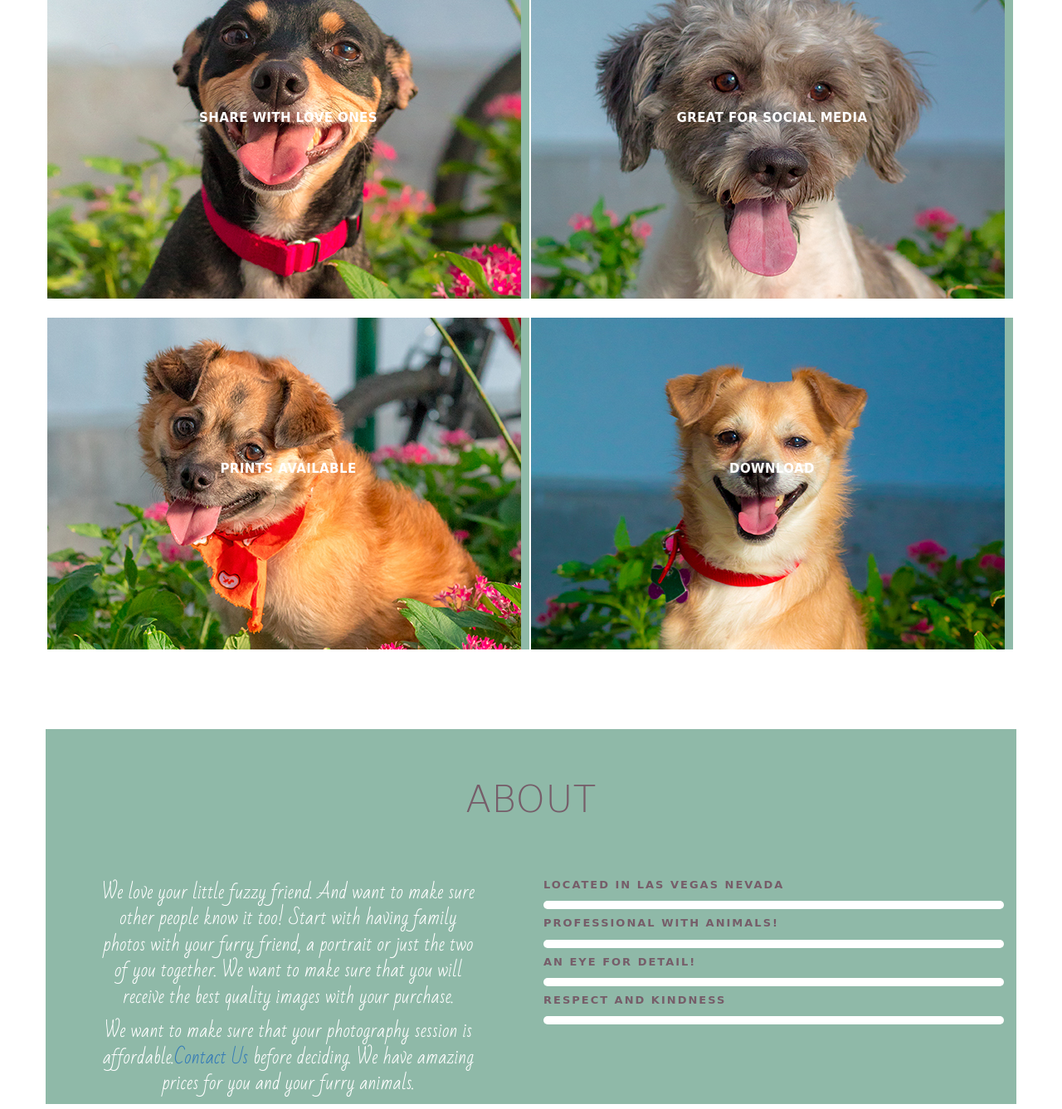
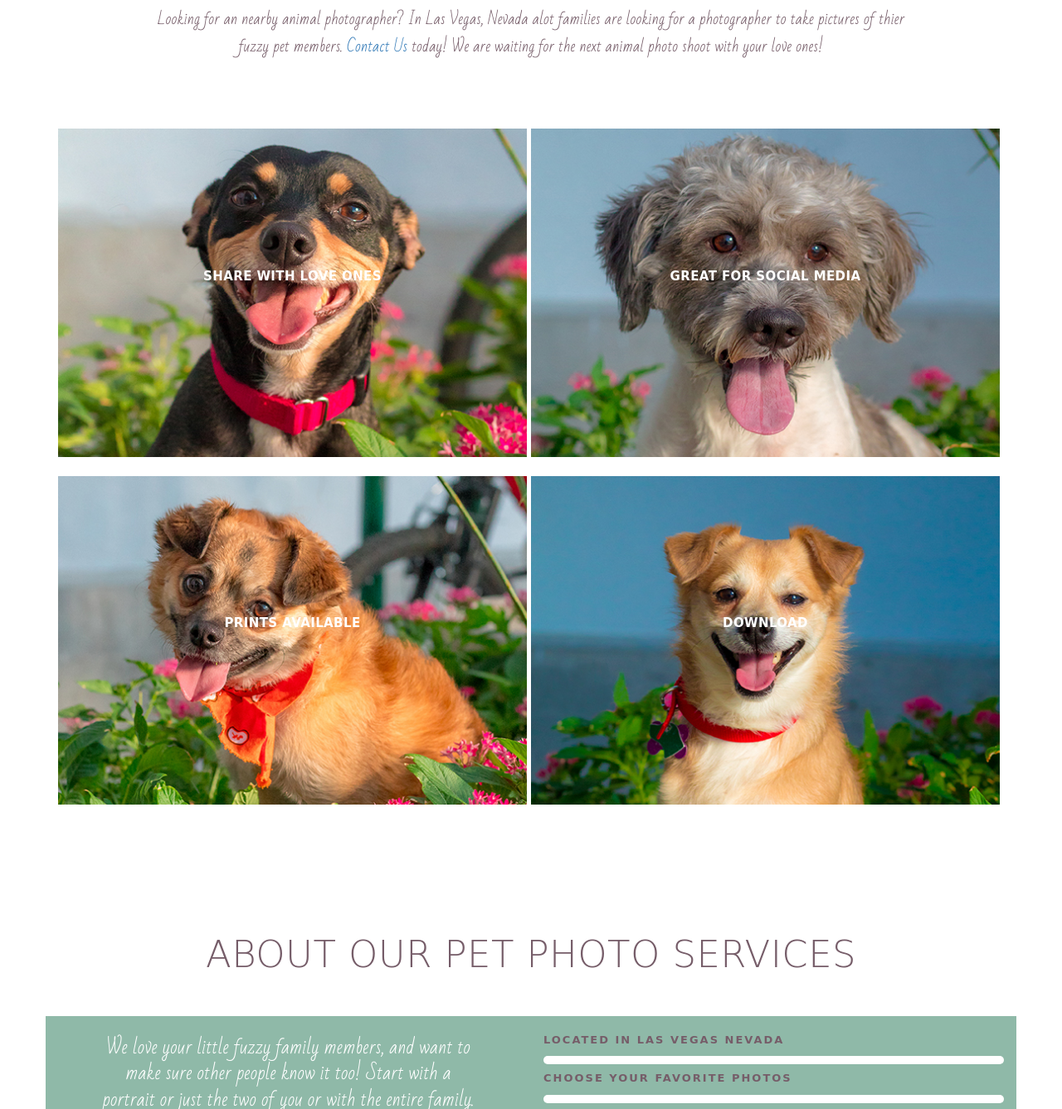
Before and after one commit to VictorHaun/victorhaun.github.io, a plain HTML site: page index.html in a window 1280 px wide. Shown: the part 395-1732 px from the top of the page at 83% size. Drawn offline with nearby package versions, Linux system fonts and the light colour scheme; a web font is replaced by a local one.

Commit message:
Adding Keywords

```diff
--- a/css/style.css
+++ b/css/style.css
@@ -69,8 +69,8 @@ section {
 --------------------*/
 
 .row-0-gutter {
-    margin-left: -13px;
-    margin-right: -13px;
+    margin-left: 0;
+    margin-right: 0;
 }
 
 .col-0-gutter {
@@ -172,7 +172,9 @@ font-family: 'Baloo', cursive;
 /*--------------------
 4. Sections
 --------------------*/
-
+ section#portfolio {
+	margin-top:100px;
+}
 
 .section-title {
 	padding-bottom: 30px;
@@ -188,11 +190,14 @@ font-family: 'Baloo', cursive;
 	font-weight: 300;
 	line-height: 33px;
 	margin: 25px 100px 30px 100px;
+    color: #765d69;
 }
 
 .mz-module .section-title {
     padding: 40px 0;
 }
+
+
 
 /*--------------------
 4.1. About
@@ -294,7 +299,7 @@ font-weight: 700;
 figure {
 	position: relative;
     overflow: hidden;
-    margin: 0 2px 1px 0;
+    margin: 0 5px 1px 0;
     background: #726FB9;
     text-align: center;
 }
--- a/index.html
+++ b/index.html
@@ -5,10 +5,10 @@
 		<meta http-equiv="X-UA-Compatible" content="IE=edge">
 		<meta name="viewport" content="width=device-width, initial-scale=1">
 		<!-- The above 3 meta tags *must* come first in the head; any other head content must come *after* these tags -->
-		<meta name="description" content="Pet Photographer in Las Vegas Nevada. Contact Us 702-927-5201 !  ">
+		<meta name="description" content="Nearby Pet and Dog Photographer in Las Vegas Nevada. Contact Us 702-927-5201 !  ">
 		<meta name="author" content="Katia Haun">
 		<link rel="icon" href="favicon.ico">
-		<title>EVKPictures - Pet Photographer in Las Vegas Nevada</title>
+		<title>EVKPictures - Pet and Dog Photographer in Las Vegas Nevada</title>
 		<!-- Bootstrap core CSS -->
 		<link href="css/bootstrap.min.css" rel="stylesheet">
 		<link rel="stylesheet" href="https://maxcdn.bootstrapcdn.com/font-awesome/4.4.0/css/font-awesome.min.css">
@@ -27,7 +27,7 @@
 					<span class="icon-bar"></span>
 					<span class="icon-bar"></span>
 					</button>
-					<a class="navbar-brand page-scroll" href="#page-top"><img src="images/logo.png" alt="EVKPictures theme logo"></a>
+					<a class="navbar-brand page-scroll" href="#page-top"><img src="images/logo.png" alt="EVKPictures pet and dog photographer logo"></a>
 				</div>
 				<!-- Collect the nav links, forms, and other content for toggling -->
 				<div class="collapse navbar-collapse" id="bs-example-navbar-collapse-1">
@@ -48,9 +48,14 @@
 						<li>
 							<a class="page-scroll" href="#contact">Contact</a>
 						</li>
-                                                <li>
-                        <a href="tel: 702-927-5201" style="text-decoration: none"> (702)927-5201</a>
-                        </li>
+
+
+                        <div class="section-title">
+                            <h2 style="text-align:right;">
+                    <a href="tel: 702-927-5201" > (702)927-5201</a>
+                            </h2>
+                        </div>
+
 					</ul>
 				</div>
 				<!-- /.navbar-collapse -->
@@ -63,8 +68,8 @@
 			<div class="row">
 				<div class="col-lg-12 text-center">
 					<div class="section-title">
-						<h2>EVKPictures</h2>
-						<p>We put alot of effort as possible to make sure that we can make your moments last for ever!</p>
+						<h2>EVKPictures Pet Photography</h2>
+						<p>Looking for an nearby animal photographer? In Las Vegas, Nevada alot families are looking for a photographer to take pictures of thier fuzzy pet members. <a class="page-scroll" href="#contact">Contact Us</a>  today! We are waiting for the next animal photo shoot with your love ones! </p>
 					</div>
 				</div>
 			</div>
@@ -73,7 +78,7 @@
 				<div class="col-md-6 col-0-gutter">
 					<div class="ot-portfolio-item">
 						<figure class="effect-bubba">
-							<img src="images/demo/portfolio-1.jpg" alt="img02" class="img-responsive" />
+							<img src="images/demo/portfolio-1.jpg" alt="animal photo 2" class="img-responsive" />
 							<figcaption>
 								<h2>Share with love ones</h2>
 								<p>Have love ones know that you love your fuzzy animals!</p>
@@ -87,7 +92,7 @@
 				<div class="col-md-6 col-0-gutter">
 					<div class="ot-portfolio-item">
 						<figure class="effect-bubba">
-							<img src="images/demo/portfolio-2.jpg" alt="img02" class="img-responsive" />
+							<img src="images/demo/portfolio-2.jpg" alt="pet photo 2" class="img-responsive" />
 							<figcaption>
 								<h2>Great for Social Media</h2>
 								<p>Share with family and friends</p>
@@ -100,7 +105,7 @@
 				<div class="col-md-6 col-0-gutter">
 					<div class="ot-portfolio-item">
 						<figure class="effect-bubba">
-							<img src="images/demo/portfolio-3.jpg" alt="img02" class="img-responsive" />
+							<img src="images/demo/portfolio-3.jpg" alt="dog photo 3" class="img-responsive" />
 							<figcaption>
 								<h2>Prints Available</h2>
 								<p>Send to the print lab from our online gallery. </p>
@@ -113,7 +118,7 @@
 				<div class="col-md-6 col-0-gutter">
 					<div class="ot-portfolio-item">
 						<figure class="effect-bubba">
-							<img src="images/demo/portfolio-4.jpg" alt="img02" class="img-responsive" />
+							<img src="images/demo/portfolio-4.jpg" alt="dog photo 4" class="img-responsive" />
 							<figcaption>
 								<h2>Download</h2>
 								<p>Save your favorite photos and also on the cloud!</p>
@@ -127,23 +132,24 @@
 		</section>
 
 		<section id="about" class="mz-module">
-			<div class="container light-bg">
 				<div class="row">
 					<div class="col-lg-12 text-center">
 						<div class="section-title">
-							<h2>ABOUT</h2>
+							<h2>About our pet photo services</h2>
 						</div>
 					</div>
 				</div>
+			<div class="container light-bg">
+
 				<div class="row">
 					<div class="col-md-6 text-center">
 						<div class="mz-about-container">
 							<p>
-                                We love your little fuzzy friend. And want to make sure other people know it too! Start with having family photos with your furry friend, a portrait or just the two of you together. We want to make sure that you will receive the best quality images with your purchase.
+                                We love your little fuzzy family members, and want to make sure other people know it too! Start with a portrait or just the two of you or with the entire family. Amazing professional pet photos! When it comes to dog photography, animal photography, and any other pet photography, we offer pet photo services to you!
                             </p>
                             <p>
 
-                                 We want to make sure that your photography session is affordable.<a class="page-scroll" href="#contact">Contact Us</a>  before deciding. We have amazing prices for you and your furry animals.
+                                 We want to make sure that your photography session is right for you and your pets.. <a class="page-scroll" href="#contact">Contact Us</a>  before deciding if your unsure or want to schedule an appointment today!
 
                             </p>
 
@@ -163,7 +169,7 @@
 						<!-- skill bar item -->
 						<div class="skillbar-item">
 							<div class="skillbar" data-percent="80%">
-								<h3>Professional with animals!</h3>
+								<h3>Choose your favorite photos</h3>
 								<div class="skillbar-bar">
 									<div class="">
 									</div>
@@ -173,7 +179,7 @@
 						<!-- skill bar item -->
 						<div class="skillbar-item">
 							<div class="skillbar" data-percent="85%">
-								<h3>An eye for detail!</h3>
+								<h3>Send to the print lab from our online gallery </h3>
 								<div class="skillbar-bar">
 									<div class="">
 									</div>
@@ -183,7 +189,7 @@
 						<!-- skill bar item -->
 						<div class="skillbar-item">
 							<div class="skillbar" data-percent="70%">
-								<h3>Respect and kindness</h3>
+								<h3>Affordable pricing</h3>
 								<div class="skillbar-bar">
 									<div class="">
 									</div>
```
